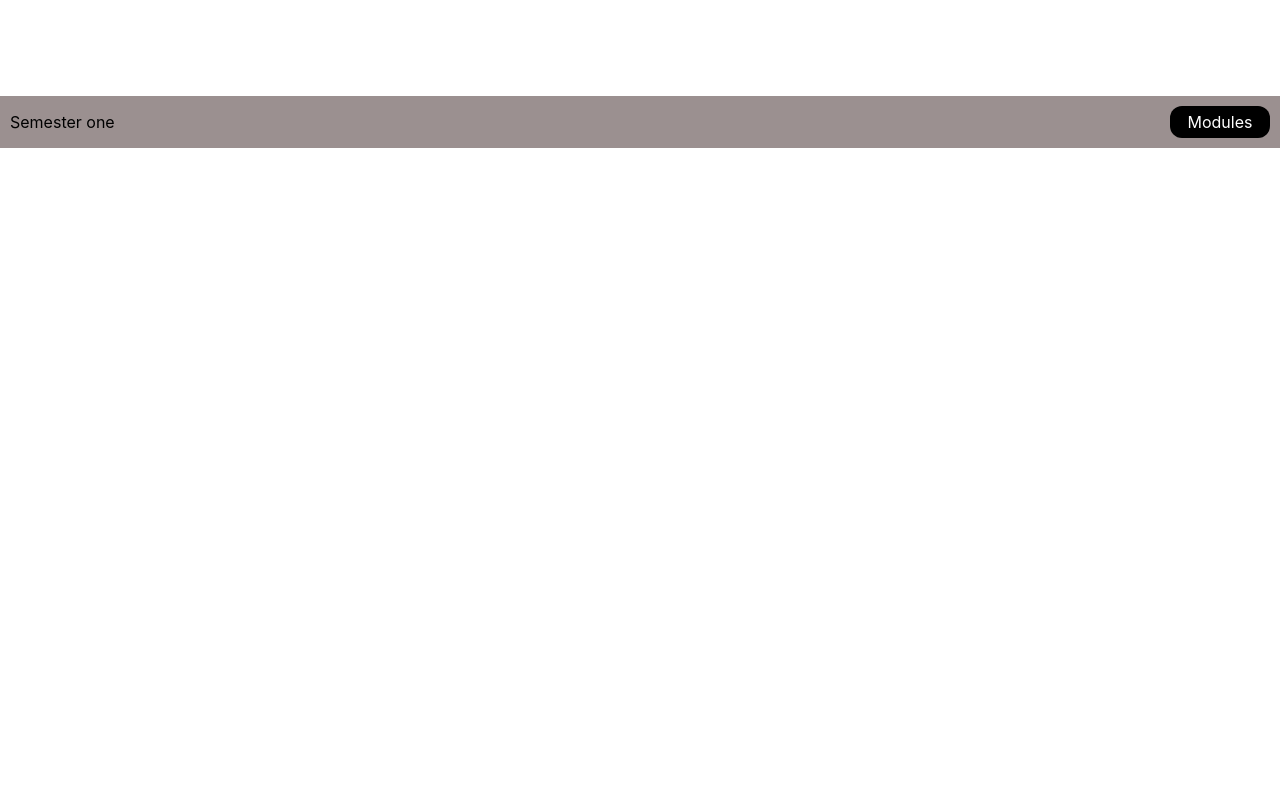
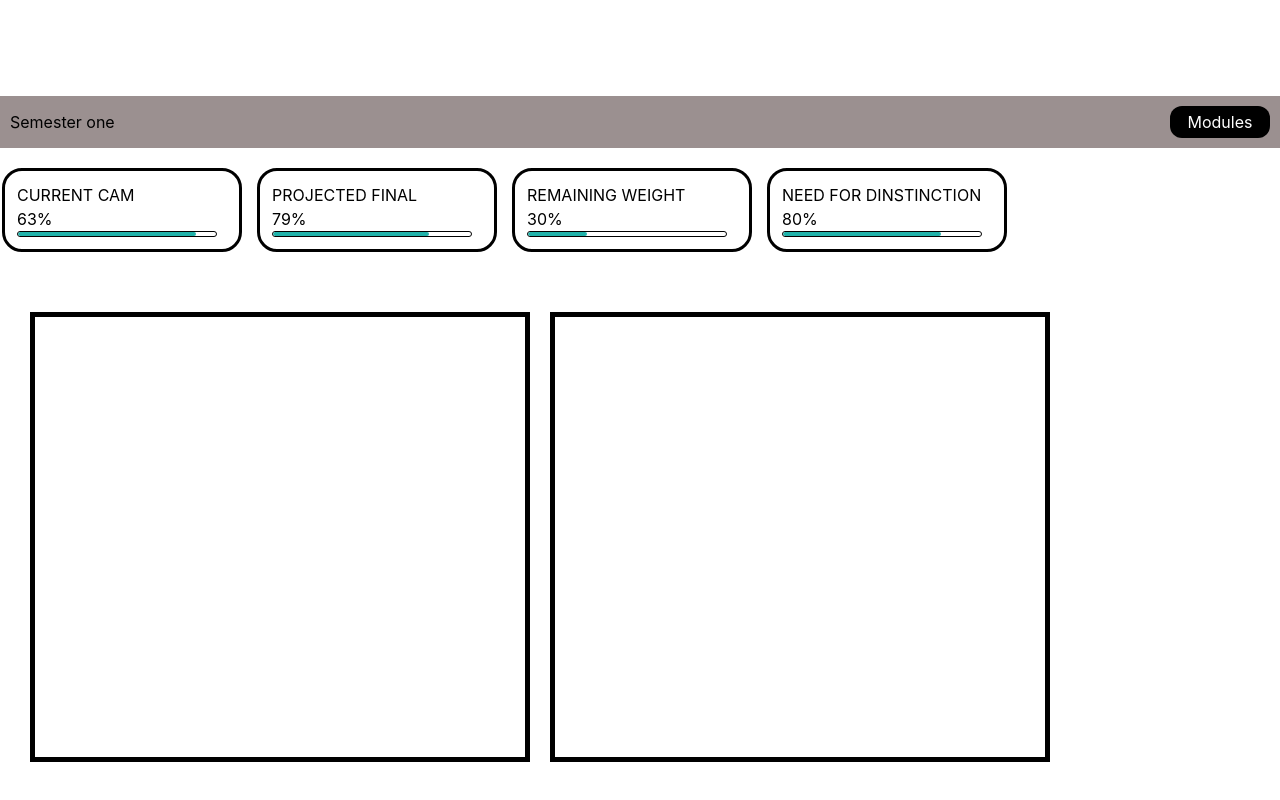
Before and after one commit to ashleynkuna33/uwc-cam-champion, a React (Vite) app in the folder uwc-cam-champion-site/: page / in a window 1280 px wide. Shown: the part 2398-3198 px from the top of the page. Built offline with nearby package versions, Linux system fonts and the light colour scheme.

Commit message:
I have created the second section of the ,but incomplete

```diff
--- a/uwc-cam-champion-site/src/components/Progress.css
+++ b/uwc-cam-champion-site/src/components/Progress.css
@@ -59,3 +59,86 @@
 
 
 }
+
+/* The second section of the page*/
+.bar-line{
+
+   background-color:white;
+   width: 95%;
+   height: 6px;
+
+   overflow: hidden;
+   border: 1px solid black;
+   border-radius: 4px;
+
+}
+
+.bar-fill{
+
+    height: 100%;
+    width: 0;
+    background-color:lightseagreen;
+    border-radius: 4px;
+    transition: width 8s ease;
+    display: block;
+}
+
+.progress-bar-container{
+
+    border:3px solid black;
+    width: 240px;
+    padding: 12px;
+    margin-left: 2px;
+    margin-top: 20px;
+    border-radius: 20px;
+
+
+}
+
+.global-container{
+
+    display: flex;
+    gap: 13px;
+    align-items: center;
+}
+
+.left{
+
+    display: flex;
+    gap: 13px;
+    align-items: center;
+}
+
+.right{
+
+    display: flex;
+    gap: 13px;
+    align-items: center;
+}
+
+
+.left-card{
+
+    border: 5px solid black;
+    width: 500px;
+    height: 450px;
+
+}
+
+
+.right-card{
+
+    border: 5px solid black;
+    width: 500px;
+    height: 450px;
+
+}
+
+.cards-container{
+
+    display: flex;
+    gap: 20px;
+    align-items: center;
+    margin-top: 30px;
+    padding: 30px;
+}
--- a/uwc-cam-champion-site/src/screens/Progress.jsx
+++ b/uwc-cam-champion-site/src/screens/Progress.jsx
@@ -33,7 +33,96 @@ function Progress() {
 
        </div>
 
-      </div>
+
+    <div className="global-container">
+
+     <div className="left">
+
+        <div className="progress-bar-container">
+
+            <div className="progress-bar-heading">
+                <p>CURRENT CAM</p>
+                <span>63%</span>
+            </div>
+            <div className="bar-line" data-percent="90%">
+                <span style={{width:"90%"}}  className="bar-fill"></span>
+            </div>
+        </div>
+
+
+
+
+
+        <div className="progress-bar-container">
+
+            <div className="progress-bar-heading">
+                <p>PROJECTED FINAL</p>
+                <span>79%</span>
+            </div>
+            <div className="bar-line" data-percent="79%">
+                <span style={{width:"79%"}}  className="bar-fill"></span>
+            </div>
+
+
+        </div>
+
+        </div>
+
+
+
+     <div className="right">
+        <div className="progress-bar-container">
+
+            <div className="progress-bar-heading">
+                <p>REMAINING WEIGHT</p>
+                <span>30%</span>
+            </div>
+            <div className="bar-line" data-percent="30%">
+                <span style={{width:"30%"}}  className="bar-fill"></span>
+            </div>
+
+
+        </div>
+
+
+        <div className="progress-bar-container">
+
+            <div className="progress-bar-heading">
+                <p>NEED FOR DINSTINCTION</p>
+                <span>80%</span>
+            </div>
+            <div className="bar-line" data-percent="80%">
+                <span style={{width:"80%"}}  className="bar-fill"></span>
+            </div>
+
+
+        </div>
+
+        </div>
+
+    </div>
+
+
+
+
+        <div className="cards-container">
+
+            <div className="left-card">
+
+            </div>
+
+
+
+
+
+            <div className="right-card">
+
+
+            </div>
+        </div>
+
+
+    </div>
         </>
     );
 }
```
